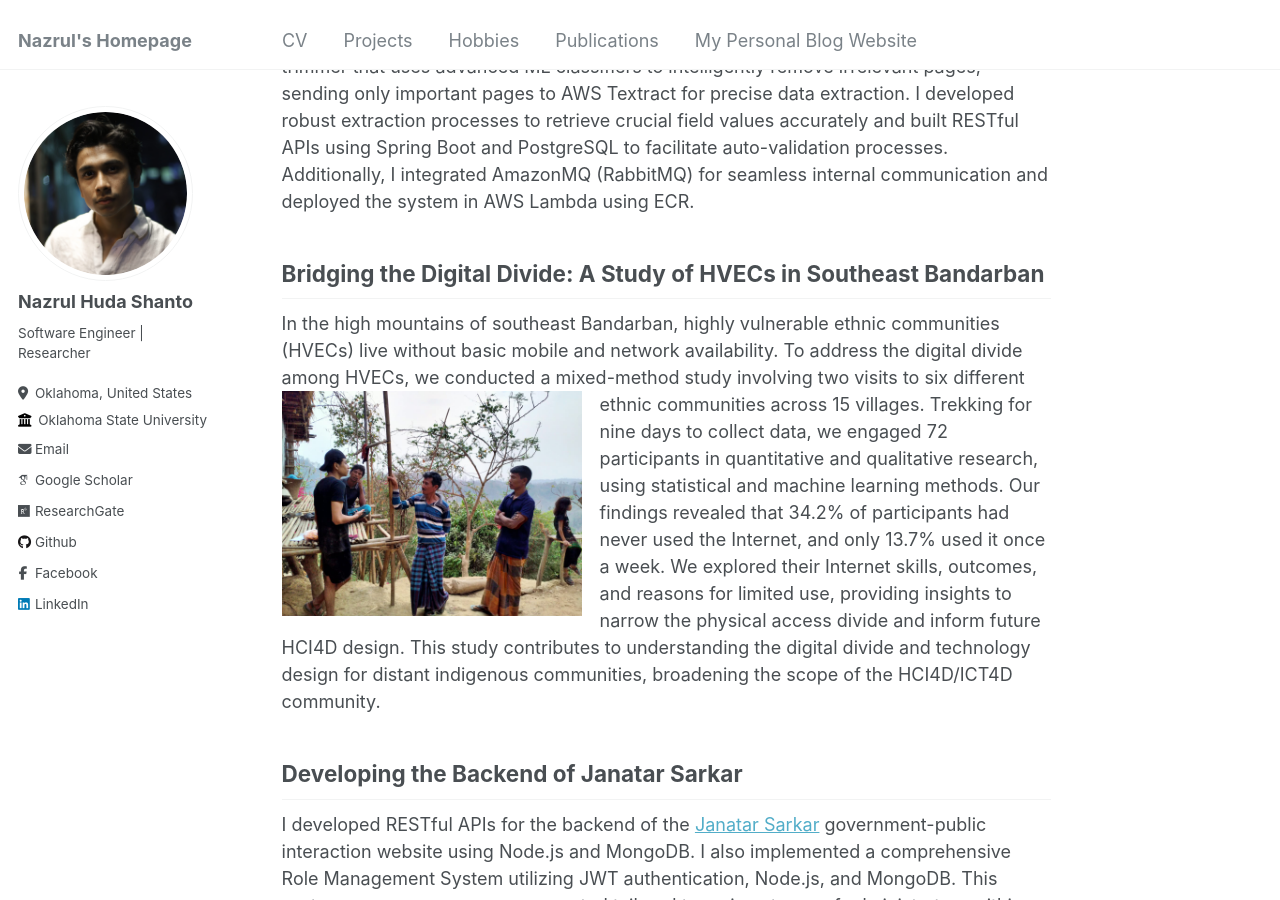
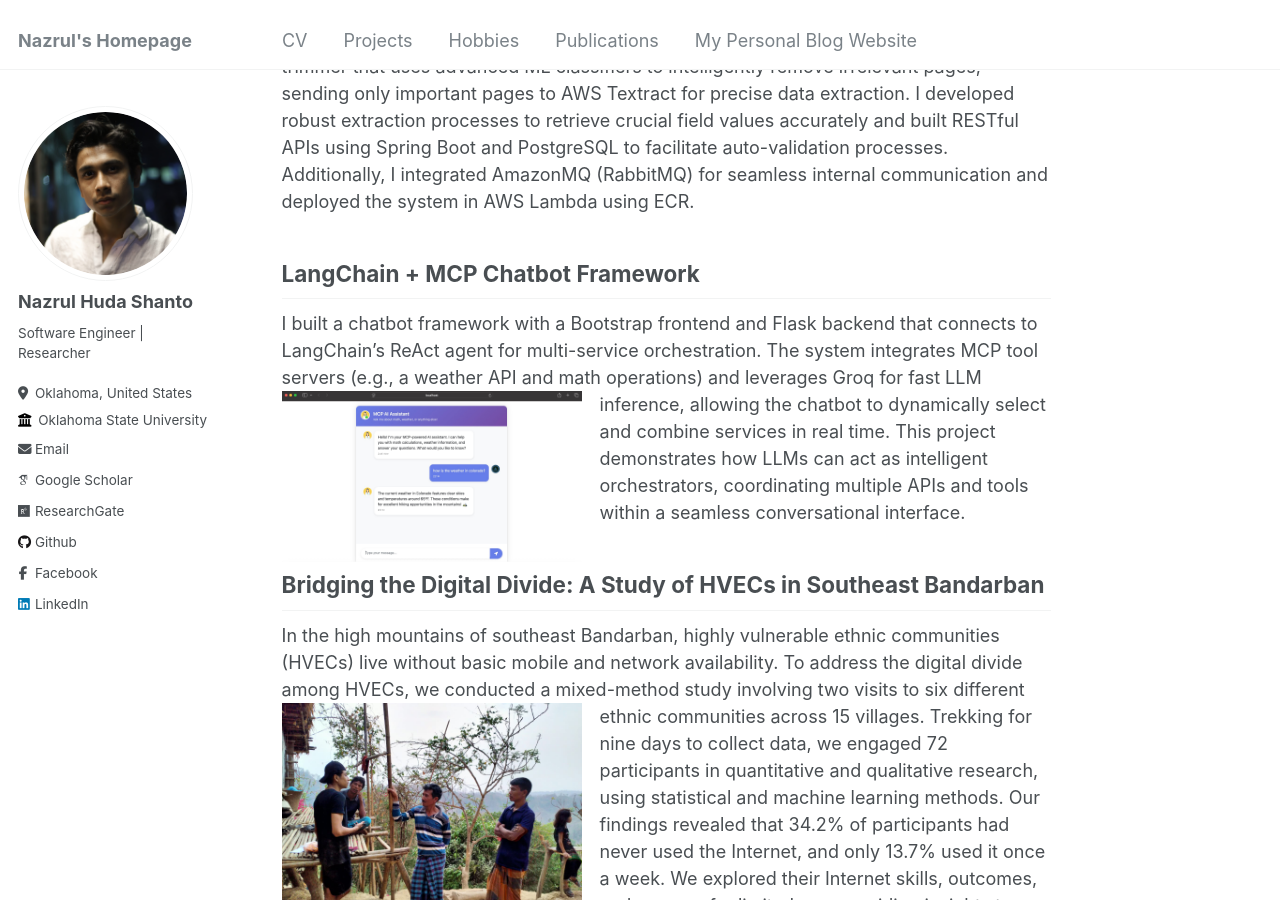
Before and after one commit to nazrulhuda/portfolio, a Jekyll site: the page built from _pages/about.md, in a window 1280 px wide and 900 px high, scrolled down 1067 px. Built offline with Jekyll 4.4.1, drawn with Linux system fonts in a browser that asks for light colours; some web fonts are replaced.

Commit message:
Update about.md

```diff
--- a/_pages/about.md
+++ b/_pages/about.md
@@ -30,6 +30,9 @@ Feel free to explore more of my work and projects at my portfolio and CV. Please
 
 For a US-based borrowing company [Kramasoft](https://kramasoft.com/landing), I implemented automatic validation for borrower documents by developing machine learning classifiers to identify document types, enhancing the system’s verification process. I engineered a specialized document trimmer that uses advanced ML classifiers to intelligently remove irrelevant pages, sending only important pages to AWS Textract for precise data extraction. I developed robust extraction processes to retrieve crucial field values accurately and built RESTful APIs using Spring Boot and PostgreSQL to facilitate auto-validation processes. Additionally, I integrated AmazonMQ (RabbitMQ) for seamless internal communication and deployed the system in AWS Lambda using ECR.
 
+## LangChain + MCP Chatbot Framework
+I built a chatbot framework with a Bootstrap frontend and Flask backend that connects to LangChain’s ReAct agent for multi-service orchestration. The system integrates MCP tool servers (e.g., a weather API and math operations) and leverages Groq ![Illustration of combining vision and language modalities](images/ii.jpeg){: .align-left width="300px"} for fast LLM inference, allowing the chatbot to dynamically select and combine services in real time. This project demonstrates how LLMs can act as intelligent orchestrators, coordinating multiple APIs and tools within a seamless conversational interface.
+
 ## Bridging the Digital Divide: A Study of HVECs in Southeast Bandarban
 In the high mountains of southeast Bandarban, highly vulnerable ethnic communities (HVECs) live without basic mobile and network availability. To address the digital divide among HVECs, we conducted a mixed-method study involving two visits ![Illustration of combining vision and language modalities](images/o.jpg){: .align-left width="300px"} to six different ethnic communities across 15 villages. Trekking for nine days to collect data, we engaged 72 participants in quantitative and qualitative research, using statistical and machine learning methods. Our findings revealed that 34.2% of participants had never used the Internet, and only 13.7% used it once a week. We explored their Internet skills, outcomes, and reasons for limited use, providing insights to narrow the physical access divide and inform future HCI4D design. This study contributes to understanding the digital divide and technology design for distant indigenous communities, broadening the scope of the HCI4D/ICT4D community.
 
```
